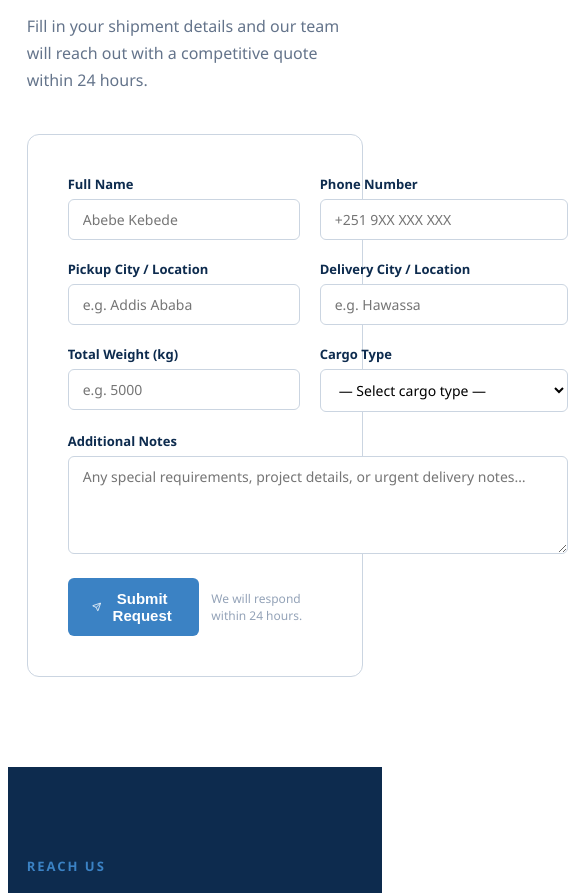
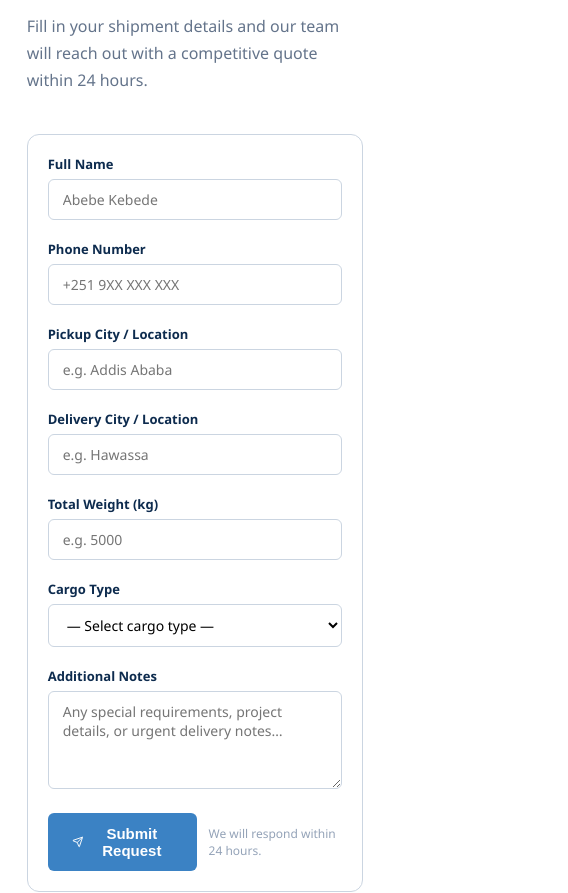
Before and after one commit to Fikireyesusba/fantaf-prod, a Next.js app: page / in a window 390 px wide. Shown: the part 2580-3473 px from the top of the page, 568 px wide, since content can reach past the window. Built offline with nearby package versions, Linux system fonts and the light colour scheme.

Commit message:
Fix mobile form layout

```diff
--- a/app/page.js
+++ b/app/page.js
@@ -1,565 +1,283 @@
 "use client";
 
-
-
 import { useState } from "react";
-
 import {
-
   Truck, Package, HardHat, Phone, Mail, MapPin, Clock,
-
   FileText, Send, CheckCircle, Navigation, ChevronRight,
-
 } from "lucide-react";
-
-
 
 const NAV_LINKS = ["Services", "Quote", "Contact"];
 
-
-
 const SERVICES = [
-
   {
-
     icon: <Truck size={24} color="#3B82C4" />,
-
     title: "Road Freight Transport",
-
     desc: "Long-haul and short-distance road freight across all Ethiopian regions. We handle oversized and heavy loads for construction projects of all scales.",
-
     tag: "Core Service",
-
   },
-
   {
-
     icon: <Package size={24} color="#3B82C4" />,
-
     title: "Construction Materials Supply",
-
     desc: "We supply and deliver key construction materials including cement, steel rebar, sand, gravel, and building aggregates direct to your site.",
-
     tag: "Materials",
-
   },
-
   {
-
     icon: <HardHat size={24} color="#3B82C4" />,
-
     title: "Project Site Logistics",
-
     desc: "End-to-end logistics coordination for active construction sites — scheduling, route planning, and on-site delivery management to keep your project on track.",
-
     tag: "Full Service",
-
   },
-
 ];
 
-
-
 const CARGO_TYPES = [
-
   "Cement bags",
-
   "Steel rebar / metal",
-
   "Sand & gravel",
-
   "Bricks & blocks",
-
   "Heavy machinery / equipment",
-
   "Timber & wood",
-
   "Mixed construction materials",
-
   "Other",
-
 ];
 
-
-
 const CONTACT_ITEMS = [
-
   { icon: <Phone size={20} />, label: "Phone", value: "+251 934 746 326" },
-
   { icon: <Mail size={20} />, label: "Email", value: "fikireyesusb@gmail.com" },
-
   { icon: <MapPin size={20} />, label: "Operating Region", value: "Ethiopia — Nationwide Road Freight" },
-
   { icon: <Clock size={20} />, label: "Business Hours", value: "Mon – Sat, 8:00 AM – 6:00 PM" },
-
 ];
 
-
-
 const scrollTo = (id) => {
-
   document.getElementById(id)?.scrollIntoView({ behavior: "smooth" });
-
 };
 
-
-
 export default function Home() {
-
   const [form, setForm] = useState({
-
     name: "", phone: "", pickup: "", delivery: "",
-
     weight: "", cargo: "", notes: "",
-
   });
-
   const [submitted, setSubmitted] = useState(false);
-
   const [error, setError] = useState(false);
-
-
+  const [loading, setLoading] = useState(false);
 
   const set = (k) => (e) => setForm((p) => ({ ...p, [k]: e.target.value }));
-
-
-
-  const [loading, setLoading] = useState(false);
-
-
+  const isMobile = typeof window !== "undefined" && window.innerWidth < 640;
 
   const submit = async () => {
-
     const { name, phone, pickup, delivery, weight, cargo } = form;
-
     if (!name || !phone || !pickup || !delivery || !weight || !cargo) {
-
       setError(true);
-
       return;
-
     }
-
     setError(false);
-
     setLoading(true);
-
     try {
-
       const res = await fetch("/api/quote", {
-
         method: "POST",
-
         headers: { "Content-Type": "application/json" },
-
         body: JSON.stringify(form),
-
       });
-
       const data = await res.json();
-
       if (data.success) {
-
         setSubmitted(true);
-
         setForm({ name: "", phone: "", pickup: "", delivery: "", weight: "", cargo: "", notes: "" });
-
       } else {
-
         alert("Something went wrong. Please try again or call us directly.");
-
       }
-
     } catch (err) {
-
       alert("Network error. Please check your connection and try again.");
-
     } finally {
-
       setLoading(false);
-
     }
-
   };
 
-
-
   return (
-
     <div style={{ fontFamily: "'Segoe UI', system-ui, sans-serif", color: "#1E293B", background: "#fff", minHeight: "100vh" }}>
 
-
-
       {/* NAV */}
-
       <nav style={{ position: "fixed", top: 0, left: 0, right: 0, zIndex: 100, background: "#0D2B4E", padding: "0 5%" }}>
-
         <div style={{ maxWidth: 1200, margin: "0 auto", height: 64, display: "flex", alignItems: "center", justifyContent: "space-between" }}>
-
           <div style={{ fontSize: 22, fontWeight: 700, color: "#fff", letterSpacing: 1 }}>
-
             FAN<span style={{ color: "#3B82C4" }}>TAF</span>
-
           </div>
-
           <div style={{ display: "flex", gap: "2rem", alignItems: "center" }}>
-
             {NAV_LINKS.map((l) => (
-
               <button key={l} onClick={() => scrollTo(l.toLowerCase())}
-
                 style={{ background: "none", border: "none", color: "rgba(255,255,255,0.8)", fontSize: 14, fontWeight: 500, cursor: "pointer" }}>
-
                 {l}
-
               </button>
-
             ))}
-
             <button onClick={() => scrollTo("quote")}
-
               style={{ background: "#3B82C4", color: "#fff", border: "none", borderRadius: 6, padding: "9px 18px", fontSize: 13, fontWeight: 600, cursor: "pointer" }}>
-
               Request Freight
-
             </button>
-
           </div>
-
         </div>
-
       </nav>
 
-
-
       {/* HERO */}
-
       <section id="hero" style={{ minHeight: "100vh", background: "linear-gradient(135deg,#0D2B4E 0%,#1A4A7A 60%,#1E3A5F 100%)", display: "flex", alignItems: "center", padding: "0 5%", paddingTop: 64 }}>
-
         <div style={{ maxWidth: 1200, margin: "0 auto", width: "100%" }}>
-
           <div style={{ display: "inline-flex", alignItems: "center", gap: 8, background: "rgba(255,255,255,0.1)", border: "1px solid rgba(255,255,255,0.2)", borderRadius: 20, padding: "6px 16px", fontSize: 13, color: "rgba(255,255,255,0.85)", marginBottom: "1.5rem" }}>
-
             <MapPin size={14} color="rgba(255,255,255,0.85)" />
-
             <span>Operating across Ethiopia</span>
-
           </div>
-
           <h1 style={{ fontSize: "clamp(2rem,5vw,3.4rem)", fontWeight: 700, color: "#fff", lineHeight: 1.2, maxWidth: 680, marginBottom: "1.25rem" }}>
-
             Construction Logistics &amp;{" "}
-
             <span style={{ color: "#3B82C4" }}>Road Freight</span>{" "}
-
             You Can Rely On
-
           </h1>
-
           <p style={{ fontSize: "1.1rem", color: "rgba(255,255,255,0.72)", maxWidth: 520, lineHeight: 1.7, marginBottom: "2.5rem" }}>
-
             FANTAF delivers construction materials and heavy cargo to your project sites across Ethiopia — on time, every time.
-
           </p>
-
           <div style={{ display: "flex", gap: 12, flexWrap: "wrap" }}>
-
             <button onClick={() => scrollTo("quote")}
-
               style={{ display: "inline-flex", alignItems: "center", gap: 8, background: "#3B82C4", color: "#fff", padding: "14px 28px", borderRadius: 6, fontSize: 15, fontWeight: 600, border: "none", cursor: "pointer" }}>
-
               <FileText size={16} />
-
               Get a Quote
-
             </button>
-
             <button onClick={() => scrollTo("services")}
-
               style={{ display: "inline-flex", alignItems: "center", gap: 8, background: "transparent", color: "#fff", padding: "14px 28px", borderRadius: 6, fontSize: 15, fontWeight: 600, border: "2px solid rgba(255,255,255,0.35)", cursor: "pointer" }}>
-
               Our Services <ChevronRight size={16} />
-
             </button>
-
           </div>
-
           <div style={{ display: "flex", gap: "2.5rem", marginTop: "3.5rem", paddingTop: "2.5rem", borderTop: "1px solid rgba(255,255,255,0.12)", flexWrap: "wrap" }}>
-
             {[["100%", "Local coverage"], ["24/7", "Support available"], ["ETH", "Nationwide routes"]].map(([n, l]) => (
-
               <div key={l}>
-
                 <div style={{ fontSize: "1.8rem", fontWeight: 700, color: "#fff" }}>{n}</div>
-
                 <div style={{ fontSize: 13, color: "rgba(255,255,255,0.55)", marginTop: 2 }}>{l}</div>
-
               </div>
-
             ))}
-
           </div>
-
         </div>
-
       </section>
 
-
-
       {/* SERVICES */}
-
       <section id="services" style={{ padding: "90px 5%", background: "#F1F5F9" }}>
-
         <div style={{ maxWidth: 1200, margin: "0 auto" }}>
-
           <div style={{ fontSize: 13, fontWeight: 600, color: "#3B82C4", letterSpacing: 2, textTransform: "uppercase", marginBottom: ".75rem" }}>What We Offer</div>
-
           <h2 style={{ fontSize: "clamp(1.6rem,3vw,2.2rem)", fontWeight: 700, color: "#0D2B4E", marginBottom: "1rem" }}>Specialized Logistics for Construction</h2>
-
           <p style={{ fontSize: "1rem", color: "#64748B", maxWidth: 560, lineHeight: 1.7 }}>From heavy machinery to bulk materials, we move what your project needs — reliably and safely.</p>
-
           <div style={{ display: "grid", gridTemplateColumns: "repeat(auto-fit,minmax(280px,1fr))", gap: 24, marginTop: "3rem" }}>
-
             {SERVICES.map((s) => (
-
               <div key={s.title} style={{ background: "#fff", border: "1px solid #CBD5E1", borderRadius: 10, padding: "2rem", borderTop: "3px solid #3B82C4" }}>
-
                 <div style={{ width: 52, height: 52, borderRadius: 10, background: "rgba(37,99,168,0.08)", display: "flex", alignItems: "center", justifyContent: "center", marginBottom: "1.25rem" }}>
-
                   {s.icon}
-
                 </div>
-
                 <h3 style={{ fontSize: "1.1rem", fontWeight: 700, color: "#0D2B4E", marginBottom: ".6rem" }}>{s.title}</h3>
-
                 <p style={{ fontSize: ".9rem", color: "#64748B", lineHeight: 1.7 }}>{s.desc}</p>
-
                 <span style={{ display: "inline-block", background: "rgba(37,99,168,0.08)", color: "#1A4A7A", fontSize: 12, fontWeight: 600, padding: "3px 10px", borderRadius: 20, marginTop: "1rem" }}>{s.tag}</span>
-
               </div>
-
             ))}
-
           </div>
-
         </div>
-
       </section>
 
-
-
       {/* QUOTE FORM */}
-
       <section id="quote" style={{ padding: "90px 5%", background: "#fff" }}>
-
         <div style={{ maxWidth: 1200, margin: "0 auto" }}>
-
           <div style={{ fontSize: 13, fontWeight: 600, color: "#3B82C4", letterSpacing: 2, textTransform: "uppercase", marginBottom: ".75rem" }}>Request a Shipment</div>
-
           <h2 style={{ fontSize: "clamp(1.6rem,3vw,2.2rem)", fontWeight: 700, color: "#0D2B4E", marginBottom: "1rem" }}>Get an Instant Quote</h2>
-
           <p style={{ fontSize: "1rem", color: "#64748B", maxWidth: 560, lineHeight: 1.7 }}>Fill in your shipment details and our team will reach out with a competitive quote within 24 hours.</p>
 
-
-
-          <div style={{ background: "#fff", border: "1px solid #CBD5E1", borderRadius: 12, padding: "2.5rem", marginTop: "2.5rem", maxWidth: 780 }}>
-
-            <div style={{ display: "grid", gridTemplateColumns: "1fr 1fr", gap: 20 }}>
-
+          <div style={{ background: "#fff", border: "1px solid #CBD5E1", borderRadius: 12, padding: isMobile ? "1.25rem" : "2.5rem", marginTop: "2.5rem", maxWidth: 780 }}>
+            <div style={{ display: "grid", gridTemplateColumns: isMobile ? "1fr" : "1fr 1fr", gap: 20 }}>
               {[
-
                 ["name", "Full Name", "text", "Abebe Kebede"],
-
                 ["phone", "Phone Number", "tel", "+251 9XX XXX XXX"],
-
                 ["pickup", "Pickup City / Location", "text", "e.g. Addis Ababa"],
-
                 ["delivery", "Delivery City / Location", "text", "e.g. Hawassa"],
-
                 ["weight", "Total Weight (kg)", "number", "e.g. 5000"],
-
               ].map(([k, label, type, ph]) => (
-
                 <div key={k} style={{ display: "flex", flexDirection: "column", gap: 6 }}>
-
                   <label style={{ fontSize: 13, fontWeight: 600, color: "#0D2B4E" }}>{label}</label>
-
                   <input type={type} placeholder={ph} value={form[k]} onChange={set(k)}
-
                     style={{ border: `1.5px solid ${error && !form[k] ? "#EF4444" : "#CBD5E1"}`, borderRadius: 6, padding: "10px 14px", fontSize: 14, outline: "none", fontFamily: "inherit" }} />
-
                 </div>
-
               ))}
-
               <div style={{ display: "flex", flexDirection: "column", gap: 6 }}>
-
                 <label style={{ fontSize: 13, fontWeight: 600, color: "#0D2B4E" }}>Cargo Type</label>
-
                 <select value={form.cargo} onChange={set("cargo")}
-
                   style={{ border: `1.5px solid ${error && !form.cargo ? "#EF4444" : "#CBD5E1"}`, borderRadius: 6, padding: "10px 14px", fontSize: 14, outline: "none", fontFamily: "inherit", background: "#fff" }}>
-
                   <option value="">— Select cargo type —</option>
-
                   {CARGO_TYPES.map((c) => <option key={c}>{c}</option>)}
-
                 </select>
-
               </div>
-
-              <div style={{ gridColumn: "1/-1", display: "flex", flexDirection: "column", gap: 6 }}>
-
+              <div style={{ gridColumn: isMobile ? "1" : "1/-1", display: "flex", flexDirection: "column", gap: 6 }}>
                 <label style={{ fontSize: 13, fontWeight: 600, color: "#0D2B4E" }}>Additional Notes</label>
-
                 <textarea placeholder="Any special requirements, project details, or urgent delivery notes…"
-
                   value={form.notes} onChange={set("notes")} rows={4}
-
                   style={{ border: "1.5px solid #CBD5E1", borderRadius: 6, padding: "10px 14px", fontSize: 14, outline: "none", fontFamily: "inherit", resize: "vertical" }} />
-
               </div>
-
             </div>
 
-
-
             {error && (
-
               <p style={{ color: "#EF4444", fontSize: 13, marginTop: 12 }}>
-
                 Please fill in all required fields.
-
               </p>
-
             )}
 
-
-
             <div style={{ display: "flex", alignItems: "center", gap: 12, marginTop: "1.5rem" }}>
-
               <button onClick={submit} disabled={loading}
-
                 style={{ display: "inline-flex", alignItems: "center", gap: 8, background: loading ? "#94A3B8" : "#3B82C4", color: "#fff", padding: "12px 24px", borderRadius: 6, fontSize: 15, fontWeight: 600, border: "none", cursor: loading ? "not-allowed" : "pointer" }}>
-
                 <Send size={16} /> {loading ? "Sending..." : "Submit Request"}
-
               </button>
-
               <span style={{ fontSize: 12, color: "#94A3B8" }}>We will respond within 24 hours.</span>
-
             </div>
 
-
-
             {submitted && (
-
               <div style={{ display: "flex", alignItems: "center", gap: 10, background: "#ECFDF5", border: "1px solid #A7F3D0", borderRadius: 6, padding: "12px 16px", fontSize: 14, color: "#065F46", marginTop: "1rem" }}>
-
                 <CheckCircle size={18} color="#065F46" />
-
                 Thank you! Your request has been received. Our team will contact you shortly.
-
               </div>
-
             )}
-
           </div>
-
         </div>
-
       </section>
 
-
-
       {/* CONTACT */}
-
       <section id="contact" style={{ padding: "90px 5%", background: "#0D2B4E" }}>
-
         <div style={{ maxWidth: 1200, margin: "0 auto" }}>
-
           <div style={{ fontSize: 13, fontWeight: 600, color: "#3B82C4", letterSpacing: 2, textTransform: "uppercase", marginBottom: ".75rem" }}>Reach Us</div>
-
           <h2 style={{ fontSize: "clamp(1.6rem,3vw,2.2rem)", fontWeight: 700, color: "#fff", marginBottom: "2rem" }}>Get in Touch</h2>
-
           <div style={{ display: "grid", gridTemplateColumns: "repeat(auto-fit,minmax(300px,1fr))", gap: "3rem", alignItems: "start" }}>
-
             <div>
-
               {CONTACT_ITEMS.map((c) => (
-
                 <div key={c.label} style={{ display: "flex", alignItems: "flex-start", gap: 16, padding: "1.25rem", background: "rgba(255,255,255,0.06)", border: "1px solid rgba(255,255,255,0.12)", borderRadius: 10, marginBottom: 14 }}>
-
                   <div style={{ width: 44, height: 44, minWidth: 44, background: "#3B82C4", borderRadius: 8, display: "flex", alignItems: "center", justifyContent: "center", color: "#fff" }}>
-
                     {c.icon}
-
                   </div>
-
                   <div>
-
                     <div style={{ fontSize: 12, fontWeight: 600, color: "rgba(255,255,255,0.5)", textTransform: "uppercase", letterSpacing: 1, marginBottom: 4 }}>{c.label}</div>
-
                     <div style={{ fontSize: ".95rem", color: "#fff", fontWeight: 500 }}>{c.value}</div>
-
                   </div>
-
                 </div>
-
               ))}
-
             </div>
-
             <div style={{ background: "rgba(255,255,255,0.06)", border: "1px solid rgba(255,255,255,0.12)", borderRadius: 10, padding: "2rem", textAlign: "center" }}>
-
               <div style={{ width: 64, height: 64, background: "rgba(59,130,196,0.3)", borderRadius: "50%", display: "flex", alignItems: "center", justifyContent: "center", margin: "0 auto 1rem", color: "#3B82C4" }}>
-
                 <Navigation size={28} color="#3B82C4" />
-
               </div>
-
               <h3 style={{ color: "#fff", fontSize: "1.1rem", fontWeight: 700, marginBottom: ".75rem" }}>Local Experts, National Reach</h3>
-
               <p style={{ color: "rgba(255,255,255,0.7)", fontSize: ".9rem", lineHeight: 1.6, marginBottom: "1.5rem" }}>
-
                 As an Ethiopia-based company, FANTAF understands local routes, regulations, and the unique demands of construction logistics across the country.
-
               </p>
-
               <button onClick={() => { window.location.href = "mailto:fikireyesusb@gmail.com"; }}
-
                 style={{ background: "#3B82C4", color: "#fff", padding: "10px 24px", borderRadius: 6, fontSize: 14, fontWeight: 600, border: "none", cursor: "pointer", display: "inline-flex", alignItems: "center", gap: 8 }}>
-
                 <Mail size={16} /> Email Us Now
-
               </button>
-
             </div>
-
           </div>
-
         </div>
-
       </section>
 
-
-
       {/* FOOTER */}
-
       <footer style={{ background: "#07192F", padding: "2rem 5%", textAlign: "center" }}>
-
         <p style={{ color: "rgba(255,255,255,0.38)", fontSize: 13 }}>
-
           &copy; 2025 FANTAF Logistics &amp; Transport — Ethiopia. All rights reserved.
-
         </p>
-
       </footer>
 
-
-
     </div>
-
   );
-
 }
```
